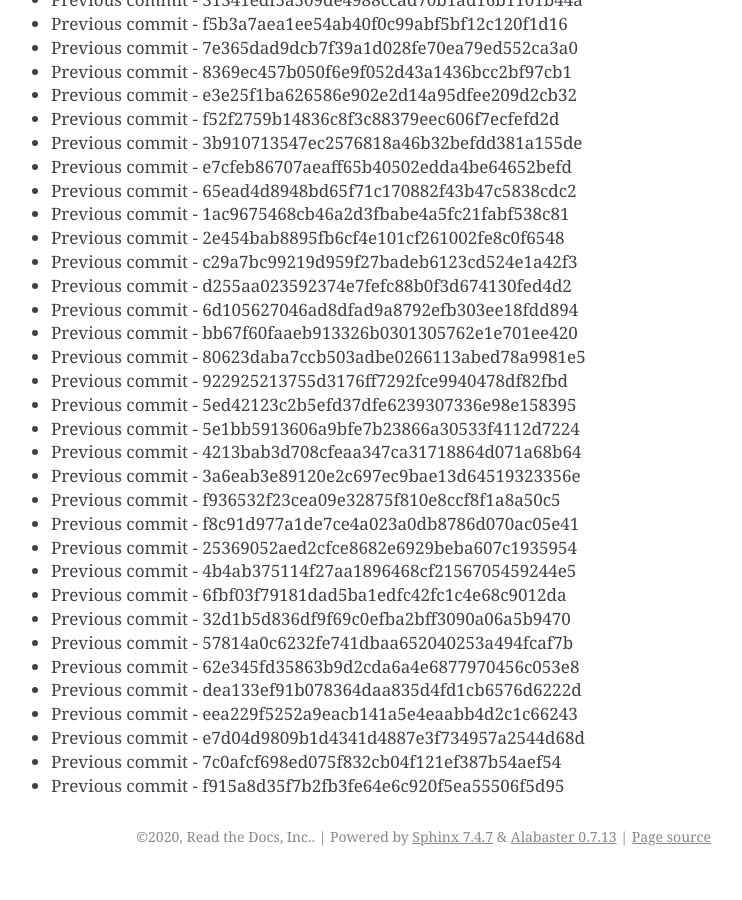
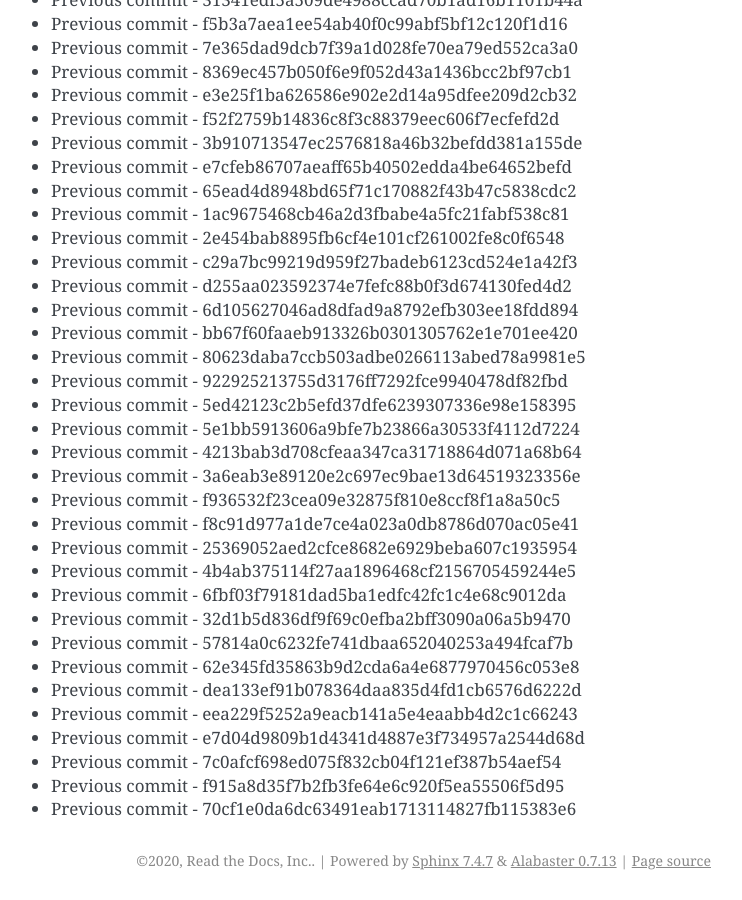
Before and after one commit to readthedocs/rtd-git-stresstest, a Sphinx documentation site: the page built from docs/updates.rst, in a window 1280 px wide and 900 px high, scrolled down 98627 px. Shown: the whole window, without its empty margins (399-1141 px from the left). Built offline with Sphinx 7.4.7, drawn with Linux system fonts in a browser that asks for light colours; before the commit the page ends 99503 px from its top, so only the background shows below that.

Commit message:
Generating commit from previous: 70cf1e0da6dc63491eab1713114827fb115383e6

```diff
--- a/docs/updates.rst
+++ b/docs/updates.rst
@@ -4176,3 +4176,4 @@ It can be tested for any performance characteristics.
 * Previous commit - e7d04d9809b1d4341d4887e3f734957a2544d68d
 * Previous commit - 7c0afcf698ed075f832cb04f121ef387b54aef54
 * Previous commit - f915a8d35f7b2fb3fe64e6c920f5ea55506f5d95
+* Previous commit - 70cf1e0da6dc63491eab1713114827fb115383e6
```
